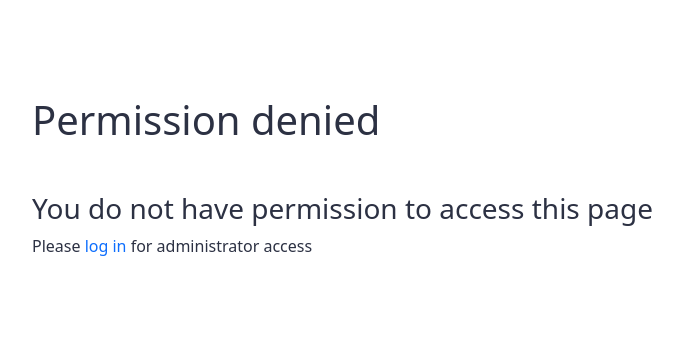
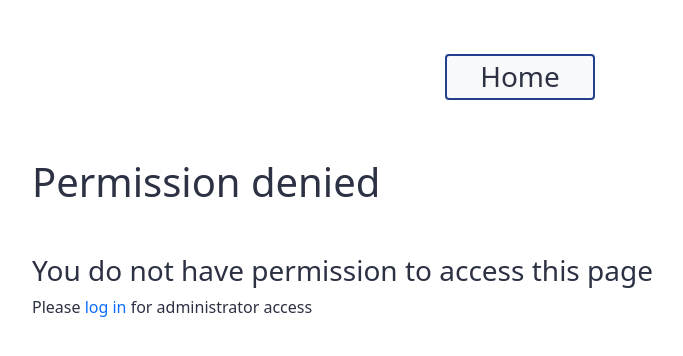
Before and after one commit to usegalaxy-au/galaxy-labs-engine, a Django app: template app/labs/templates/403.html in a window 1280 px wide. Shown: the top 356 px of the page, without its empty margins (120-803 px from the left). Run offline with Django 5.2, Linux system fonts and the light colour scheme; the template is opened without the code that fills it, so the values that code supplies are empty; some libraries are stand-ins or nearby versions.

Commit message:
Add home button

```diff
--- a/app/labs/templates/labs/header.html
+++ b/app/labs/templates/labs/header.html
@@ -23,6 +23,14 @@
 
   <body>
 
+    {% if request.path != '/' %}
+    <div class="container text-center" style="margin: -50px auto 50px auto;">
+      <h3>
+        <a class="ga-btn" href="/">Home</a>
+      </h3>
+    </div>
+    {% endif %}
+
     {% block content %}
     {% endblock %}
 
```
